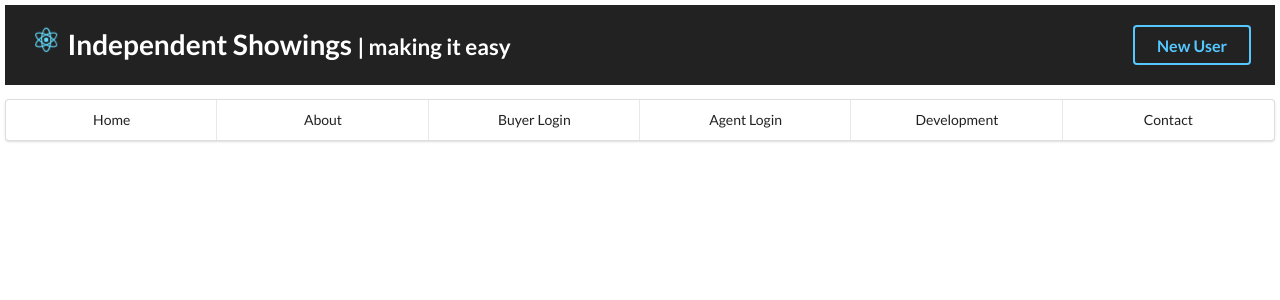
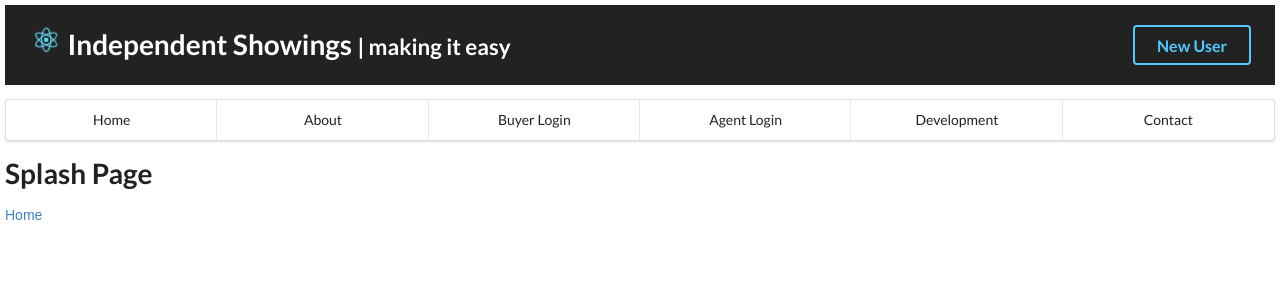
Before and after one commit to jperryman23/independent-showings-client, a React (Create React App) app: page / in a window 1280 px wide. Shown: the top 300 px of the page. Built offline with nearby package versions, Linux system fonts and the light colour scheme.

Commit message:
working on adding splash page

```diff
--- a/src/App.css
+++ b/src/App.css
@@ -27,7 +27,8 @@
 .home-page.container {
     background-image: url("/../../images/downtown.jpg");
     background-size: cover;
-    height: 800px;
+    height: 700px;
+    width: 100%;
 }
 
 .contentBox {
--- a/src/App.js
+++ b/src/App.js
@@ -9,7 +9,7 @@ import {
   Link
 } from 'react-router-dom'
 
-
+import Splash from './components/Splash';
 import Home from './components/Home';
 import About from './components/About';
 import BuyerLogin from './components/BuyerLogin';
@@ -42,18 +42,18 @@ class App extends Component {
         </div>
 
         <div className="ui six item menu">
-            <Link className="item"  to="/Home">Home</Link>
-            <Link className="item"  to="/About">About</Link>
-            <Link className="item"  to="/BuyerLogin">Buyer Login </Link>
-            <Link className="item"  to="/AgentLogin">Agent Login</Link>
+            <Link className="item" to="/Home">Home</Link>
+            <Link className="item" to="/About">About</Link>
+            <Link className="item" to="/BuyerLogin">Buyer Login </Link>
+            <Link className="item" to="/AgentLogin">Agent Login</Link>
             <Link className="item"  to="/Development">Development</Link>
             <Link className="item"  to="/Contact">Contact</Link>
         </div>
 
 
-
-        <Route path="/Home" component={Home} />
-        <Route path="/About" component={About} />
+        <Route exact path="/" component={Splash} />
+        <Route exact path="/Home" component={Home} />
+        <Route exact path="/About" component={About} />
         <Route exact path="/BuyerLogin" component={BuyerLogin} />
         <Route exact path="/AgentLogin" component={AgentLogin} />
         <Route exact path="/Development" component={Development} />
--- a/src/components/AgentLogin.js
+++ b/src/components/AgentLogin.js
@@ -19,17 +19,22 @@ export default class AgentLogin extends Component {
                     <label>Agent ID</label>
                     <input type="text" name="AgentID" placeholder="ID Number" />
                 </div>
+
                 <div className="six wide field">
                         <label>Password</label>
                         <input type="text" name="password" placeholder="Enter Password" />
                 </div>
+
                 <div className="six wide field">
                         <div className="ui checkbox">
                             <input type="checkbox" tabIndex="0" className="hidden" />
+
                             <label>By clicking Sign up or Continue with, I agree to Independent Brokers
                             <a className="" href="/terms-conditions" target="_blank"> Terms and Conditions</a>
                             </label>
+
                         </div>
+
                         </div>
                             <button className="ui button" type="submit">Submit</button>
                         </form>
--- /dev/null
+++ b/src/components/Splash.js
@@ -0,0 +1,25 @@
+import React, { Component } from 'react';
+import '../App.css'
+
+import App from '../App';
+
+
+import {
+  BrowserRouter as Router,
+  Route,
+  Link
+} from 'react-router-dom'
+
+export default class Splash extends Component {
+    render(){
+        return(
+            <div className="container">
+                <h1>Splash Page</h1>
+                <div>
+                <Link className="item"  to="/Home">Home</Link>
+                </div>
+                <Route exact path="/Home" component={App} />
+            </div>
+        )
+    }
+}
--- a/src/index.js
+++ b/src/index.js
@@ -8,7 +8,14 @@ import { composeWithDevTools } from 'redux-devtools-extension';
 import thunk from 'redux-thunk';
 import { Provider } from 'react-redux';
 
-import {BrowserRouter as Router} from 'react-router-dom';
+// import Splash from './components/Splash';
+
+
+import {
+  BrowserRouter as Router,
+  Route,
+  Link
+} from 'react-router-dom'
 
 const store = createStore(
     rootReducer,
```
Lines whose indentation alone changed are shown as unchanged.
